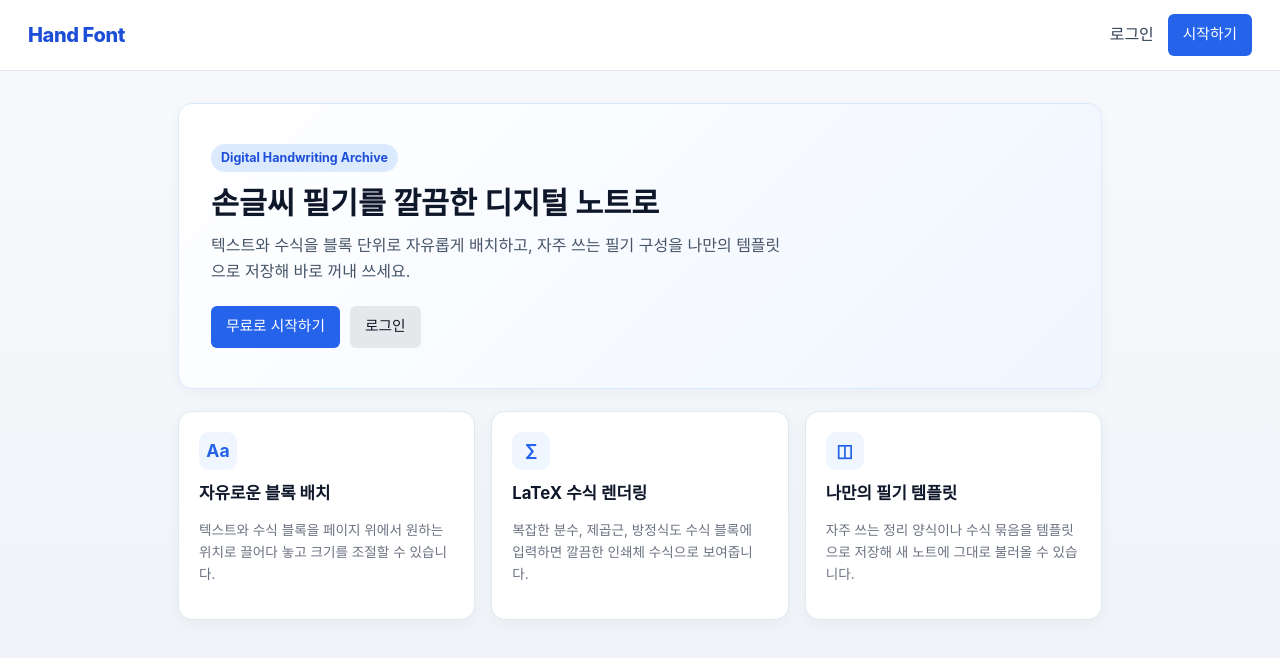
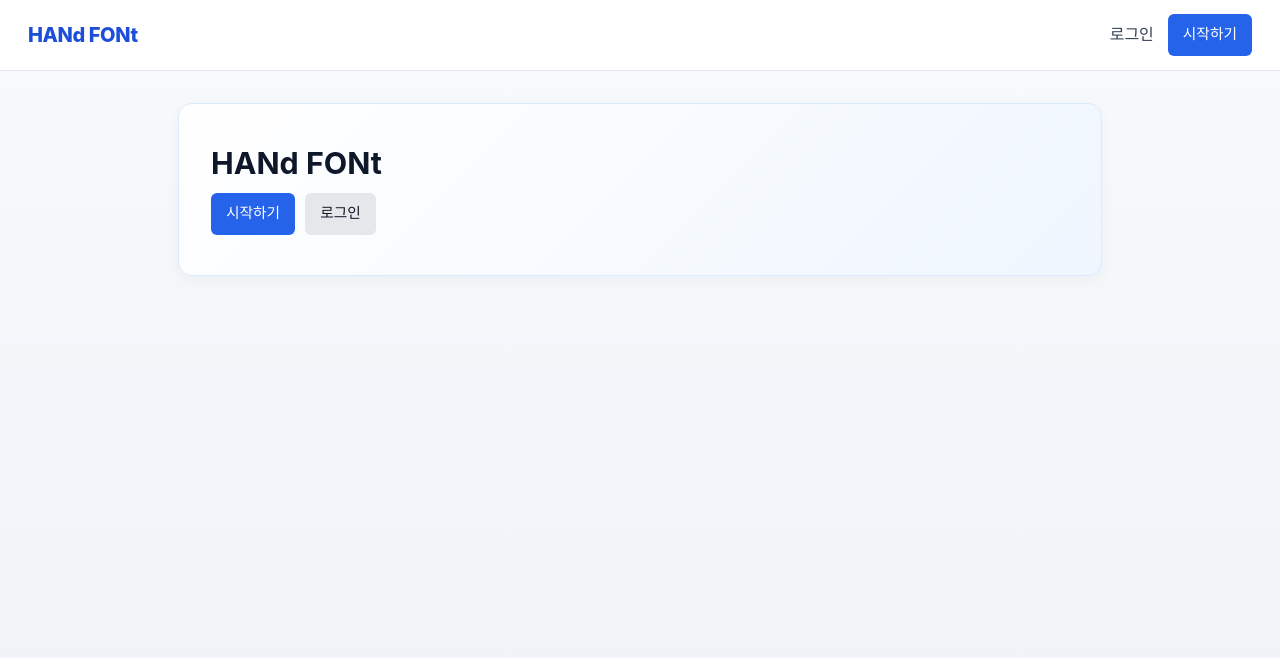
Before and after one commit to Kumjj/hand-font, a FastAPI app: page / in a window 1280 px wide. Shown: the top 658 px of the page. Run offline with FastAPI, Linux system fonts and the light colour scheme.

Commit message:
Use HANd FONt branding and remove explanatory home copy

```diff
--- a/prototype/templates/editor.html
+++ b/prototype/templates/editor.html
@@ -3,13 +3,13 @@
 <head>
     <meta charset="UTF-8">
     <meta name="viewport" content="width=device-width, initial-scale=1.0">
-    <title>노트 편집 - Hand Font</title>
+    <title>노트 편집 - HANd FONt</title>
     <link rel="stylesheet" href="https://cdn.jsdelivr.net/npm/katex@0.16.11/dist/katex.min.css">
     <link rel="stylesheet" href="/static/style.css">
 </head>
 <body>
     <header class="topbar">
-        <a href="/" class="brand">Hand Font</a>
+        <a href="/" class="brand">HANd FONt</a>
         <nav class="nav-links">
             <span class="user-badge">{{ user.username }}</span>
             <a href="/notes">내 노트</a>
--- a/prototype/templates/index.html
+++ b/prototype/templates/index.html
@@ -3,12 +3,12 @@
 <head>
     <meta charset="UTF-8">
     <meta name="viewport" content="width=device-width, initial-scale=1.0">
-    <title>Hand Font</title>
+    <title>HANd FONt</title>
     <link rel="stylesheet" href="/static/style.css">
 </head>
 <body>
     <header class="topbar">
-        <a href="/" class="brand">Hand Font</a>
+        <a href="/" class="brand">HANd FONt</a>
         <nav class="nav-links">
             {% if user %}
                 <span class="user-badge">{{ user.username }}</span>
@@ -23,34 +23,14 @@
 
     <main class="container">
         <section class="card hero-banner">
-            <span class="hero-pill">Digital Handwriting Archive</span>
-            <h1>손글씨 필기를 깔끔한 디지털 노트로</h1>
-            <p class="hero-desc">텍스트와 수식을 블록 단위로 자유롭게 배치하고, 자주 쓰는 필기 구성을 나만의 템플릿으로 저장해 바로 꺼내 쓰세요.</p>
+            <h1>HANd FONt</h1>
             <div class="actions">
                 {% if user %}
                     <a href="/notes" class="btn btn-primary">내 노트 열기</a>
                 {% else %}
-                    <a href="/register" class="btn btn-primary">무료로 시작하기</a>
+                    <a href="/register" class="btn btn-primary">시작하기</a>
                     <a href="/login" class="btn btn-secondary">로그인</a>
                 {% endif %}
-            </div>
-        </section>
-
-        <section class="feature-grid">
-            <div class="card feature-card">
-                <div class="feature-icon">Aa</div>
-                <h3>자유로운 블록 배치</h3>
-                <p class="item-meta">텍스트와 수식 블록을 페이지 위에서 원하는 위치로 끌어다 놓고 크기를 조절할 수 있습니다.</p>
-            </div>
-            <div class="card feature-card">
-                <div class="feature-icon">∑</div>
-                <h3>LaTeX 수식 렌더링</h3>
-                <p class="item-meta">복잡한 분수, 제곱근, 방정식도 수식 블록에 입력하면 깔끔한 인쇄체 수식으로 보여줍니다.</p>
-            </div>
-            <div class="card feature-card">
-                <div class="feature-icon">◫</div>
-                <h3>나만의 필기 템플릿</h3>
-                <p class="item-meta">자주 쓰는 정리 양식이나 수식 묶음을 템플릿으로 저장해 새 노트에 그대로 불러올 수 있습니다.</p>
             </div>
         </section>
     </main>
--- a/prototype/templates/login.html
+++ b/prototype/templates/login.html
@@ -3,12 +3,12 @@
 <head>
     <meta charset="UTF-8">
     <meta name="viewport" content="width=device-width, initial-scale=1.0">
-    <title>로그인 - Hand Font</title>
+    <title>로그인 - HANd FONt</title>
     <link rel="stylesheet" href="/static/style.css">
 </head>
 <body>
     <header class="topbar">
-        <a href="/" class="brand">Hand Font</a>
+        <a href="/" class="brand">HANd FONt</a>
         <nav class="nav-links">
             <a href="/login">로그인</a>
             <a href="/register">회원가입</a>
--- a/prototype/templates/notes.html
+++ b/prototype/templates/notes.html
@@ -3,13 +3,13 @@
 <head>
     <meta charset="UTF-8">
     <meta name="viewport" content="width=device-width, initial-scale=1.0">
-    <title>내 노트 - Hand Font</title>
+    <title>내 노트 - HANd FONt</title>
     <link rel="stylesheet" href="https://cdn.jsdelivr.net/npm/katex@0.16.11/dist/katex.min.css">
     <link rel="stylesheet" href="/static/style.css">
 </head>
 <body>
     <header class="topbar">
-        <a href="/" class="brand">Hand Font</a>
+        <a href="/" class="brand">HANd FONt</a>
         <nav class="nav-links">
             <span class="user-badge">{{ user.username }}</span>
             <a href="/notes">내 노트</a>
--- a/prototype/templates/register.html
+++ b/prototype/templates/register.html
@@ -3,12 +3,12 @@
 <head>
     <meta charset="UTF-8">
     <meta name="viewport" content="width=device-width, initial-scale=1.0">
-    <title>회원가입 - Hand Font</title>
+    <title>회원가입 - HANd FONt</title>
     <link rel="stylesheet" href="/static/style.css">
 </head>
 <body>
     <header class="topbar">
-        <a href="/" class="brand">Hand Font</a>
+        <a href="/" class="brand">HANd FONt</a>
         <nav class="nav-links">
             <a href="/login">로그인</a>
             <a href="/register">회원가입</a>
```
Also changed, not shown: index.html (+3 -22 lines).
